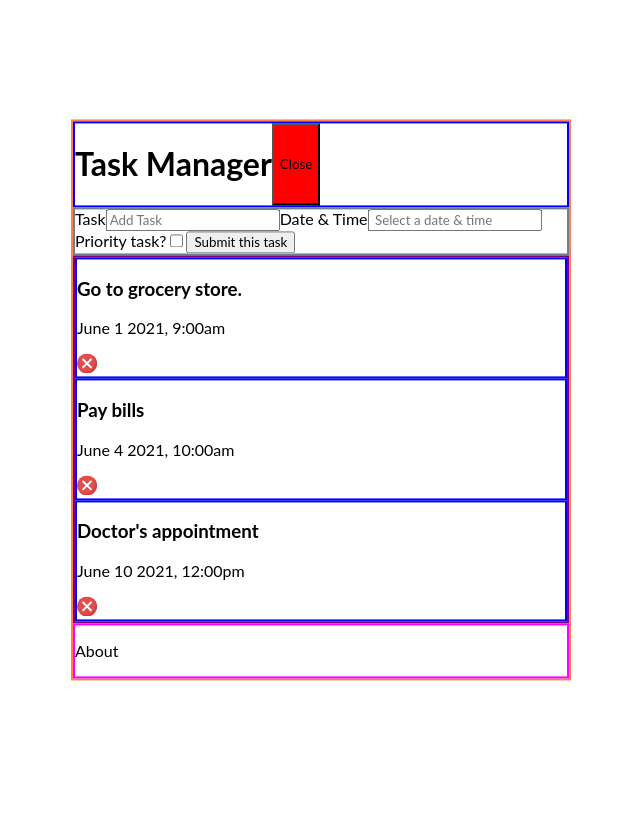
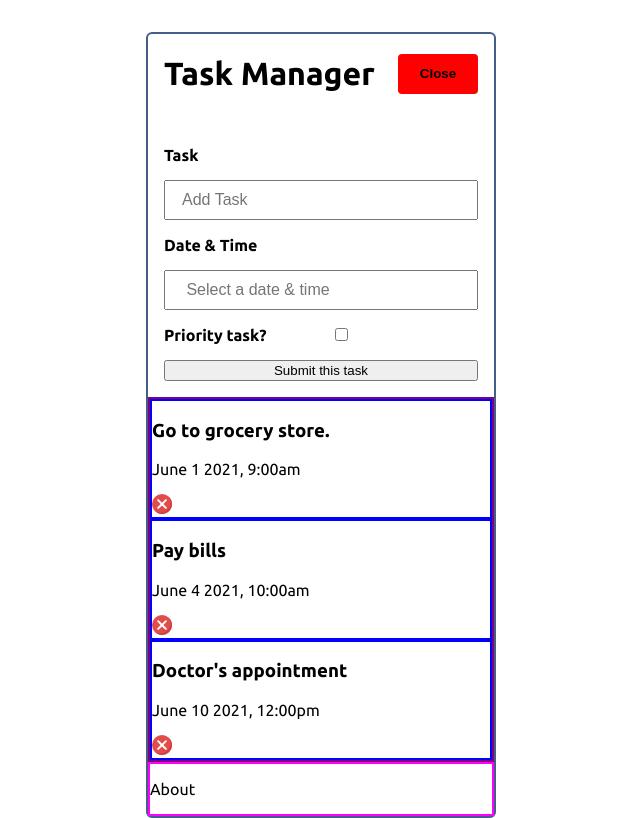
Before and after one commit to H-Bo214/task-manager, a React (Create React App) app: page / in a window 1280 px wide. Both pictures are taken after a click on the button "Add Task". Shown: the whole page, without its empty margins (319-959 px from the left). Built offline with nearby package versions, Linux system fonts and the light colour scheme.

Commit message:
Import/apply font, adjust general header, app, and form layout

```diff
--- a/public/index.html
+++ b/public/index.html
@@ -2,15 +2,14 @@
 <html lang="en">
   <head>
     <meta charset="utf-8" />
-    <link rel="icon" href="%PUBLIC_URL%/favicon.ico" />
     <meta name="viewport" content="width=device-width, initial-scale=1" />
-    <meta name="theme-color" content="#000000" />
     <meta
       name="description"
-      content="Web site created using create-react-app"
+      content="Task management application"
     />
     <link rel="apple-touch-icon" href="%PUBLIC_URL%/logo192.png" />
     <link rel="manifest" href="%PUBLIC_URL%/manifest.json" />
+    <link rel="preconnect" href="https://fonts.gstatic.com">
     <title>Task Manager</title>
   </head>
   <body>
--- a/src/components/App/App.css
+++ b/src/components/App/App.css
@@ -1,18 +1,26 @@
+@import url('https://fonts.googleapis.com/css2?family=Ubuntu:wght@400;700&display=swap');
+
 *,
 *:before,
 *:after {
   box-sizing: border-box;
-  font-family: 'Lato', sans-serif;
 }
 
+#root {
+  display: flex;
+  justify-content: center;
+  padding-top: 2em;
+}
 .app-container {
-  border: 2px solid coral;
+  border: 2px solid #455E89;
+  border-radius: 6px;
   display: flex;
   flex-direction: column;
   max-width: 500px;
-  min-width: 375px;
-  position: absolute;
+  min-width: 350px;
+  /* position: absolute;
   left: 50%;
   top: 50%;
-  transform: translate(-50%, -50%);
+  transform: translate(-50%, -50%); */
+  font-family: 'Ubuntu', sans-serif;
 }
--- a/src/components/Form/Form.css
+++ b/src/components/Form/Form.css
@@ -1,3 +1,32 @@
 form {
-  border: 2px solid slategray
+  display: flex;
+  flex-direction: column;
+  margin: 1em 1em;
 }
+
+label {
+  margin: 1em 0em;
+}
+
+.text-input {
+  width:100%;
+  height: 2.5em;
+  font-size: 16px;
+  padding-left: 1em;
+}
+
+.error-container {
+  display: flex;
+  justify-content: space-evenly;
+  align-items: center;
+}
+
+.priority-container {
+  display: flex;
+  justify-content: flex-start;
+  align-items: center;
+}
+
+.priority-task  {
+  padding-right: 4em;
+}
--- a/src/components/Form/Form.js
+++ b/src/components/Form/Form.js
@@ -13,7 +13,7 @@ const Form = () => {
   const onSubmit = (e) => {
     e.preventDefault()
     if (!text || !startDate) {
-      setError('⚠️ Please enter a task and date.')
+      setError('Please enter a task and date.')
       return
     }
     //API call passed down from App.js will go here.
@@ -25,30 +25,47 @@ const Form = () => {
 
   return (
     <form >
-      {error && <p>{error}</p>}
-      <label>Task</label>
+      {error &&
+      <section className='error-container'>
+        <p>⚠️</p>
+        <p style={{color: 'red'}}>{error}</p>
+      </section>}
+      <label htmlFor='task-input'>
+        <strong>Task</strong>
+      </label>
       <input
         type='text'
         placeholder='Add Task'
         value ={text}
         onChange={(e) => setText(e.target.value)}
+        id='task-input'
+        className='text-input'
       />
-      <label>Date & Time</label>
+      <label htmlFor='date-time-input'>
+        <strong>Date & Time</strong>
+      </label>
       <DatePicker
       selected={startDate}
       onChange={(date) => setStartDate(date)}
-      shouldCloseOnSelect={false}
+      shouldCloseOnSelect={true}
       showTimeSelect
       dateFormat="MMMM d, yyyy, h:mm aa"
       placeholderText=" Select a date & time"
+      id='date-time-input'
+      className='text-input'
     />
-    <label>Priority task?</label>
+    <section className='priority-container'>
+      <label htmlFor='priority' className='priority-task'>
+        <strong>Priority task?</strong>
+      </label>
       <input
         type='checkbox'
         checked={priority}
         value={priority}
         onChange={(e) => setPriority(e.target.checked)}
+        id='priority'
       />
+    </section>
       <Button
         btnText='Submit this task'
         onClick={onSubmit}
--- a/src/components/Header/Header.css
+++ b/src/components/Header/Header.css
@@ -1,4 +1,14 @@
 header {
   display: flex;
-  border: 2px solid blue;
+  margin: 0em 1em;
+  justify-content: space-between;
+  align-items: center;
 }
+
+header button {
+  font-weight:bold;
+  border: none;
+  border-radius: 4px;
+  width: 6em;
+  height: 3em;
+}
```
Lines whose indentation alone changed are shown as unchanged.
